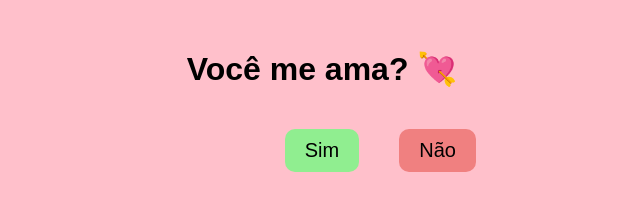
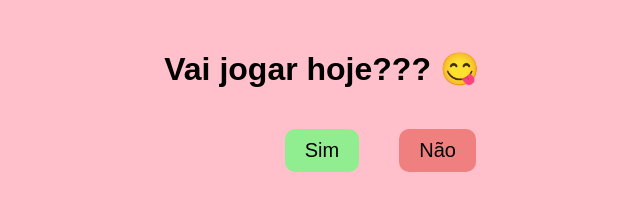
Before and after one commit to munizoka/meu-site, a plain HTML site: page index.html in a window 1280 px wide. Shown: the whole page, without its empty margins (318-958 px from the left). Drawn offline with Linux system fonts and the light colour scheme.

Commit message:
Add files via upload

```diff
--- a/index.html
+++ b/index.html
@@ -2,7 +2,7 @@
 <html lang="pt-BR">
 <head>
   <meta charset="UTF-8">
-  <title>Para minha namorada 💖</title>
+  <title>Para minha amiga 💖</title>
   <style>
     body {
       font-family: Arial, sans-serif;
@@ -30,7 +30,7 @@
   </style>
 </head>
 <body>
-  <h1>Você me ama? 💘</h1>
+  <h1>Vai jogar hoje??? 😋</h1>
   <button id="sim" onclick="alert('Eu sabia que você diria SIM! 😍')">Sim</button>
   <button id="nao" onmouseover="fugir()">Não</button>
 
```
